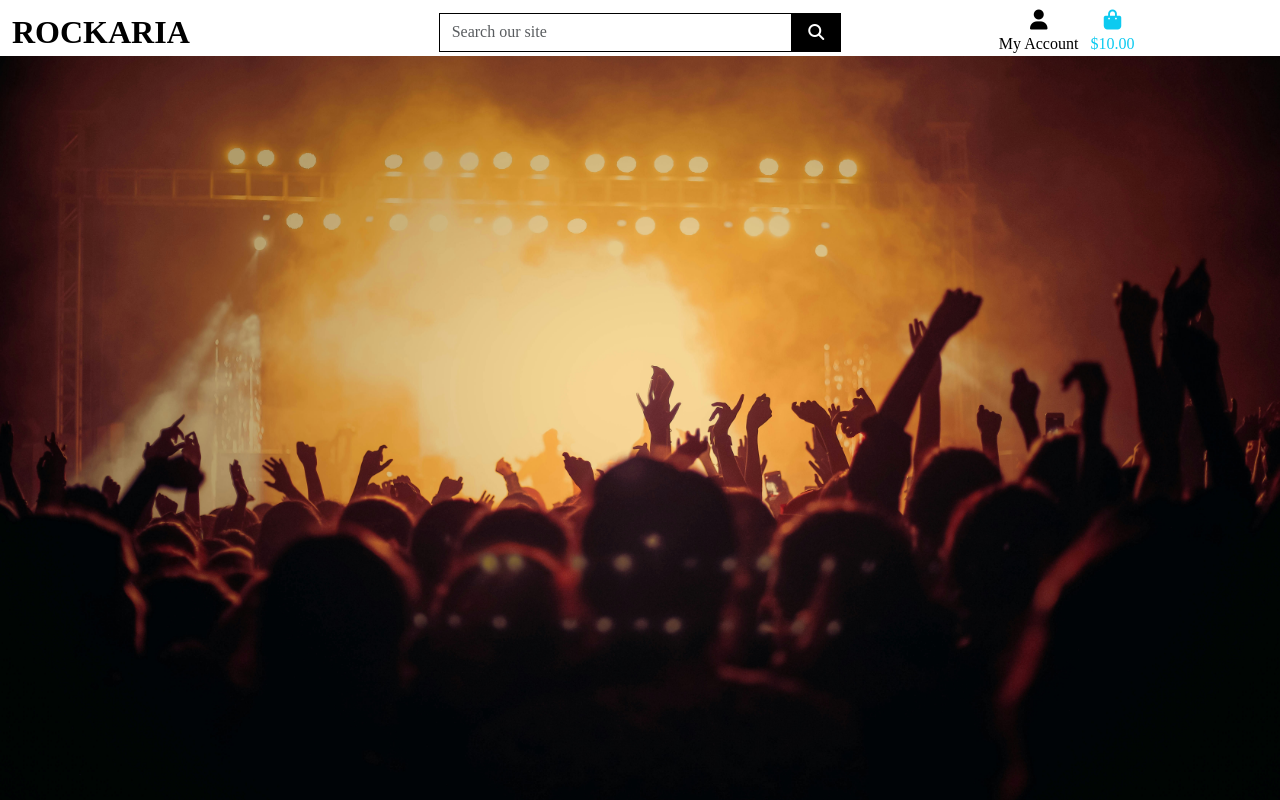
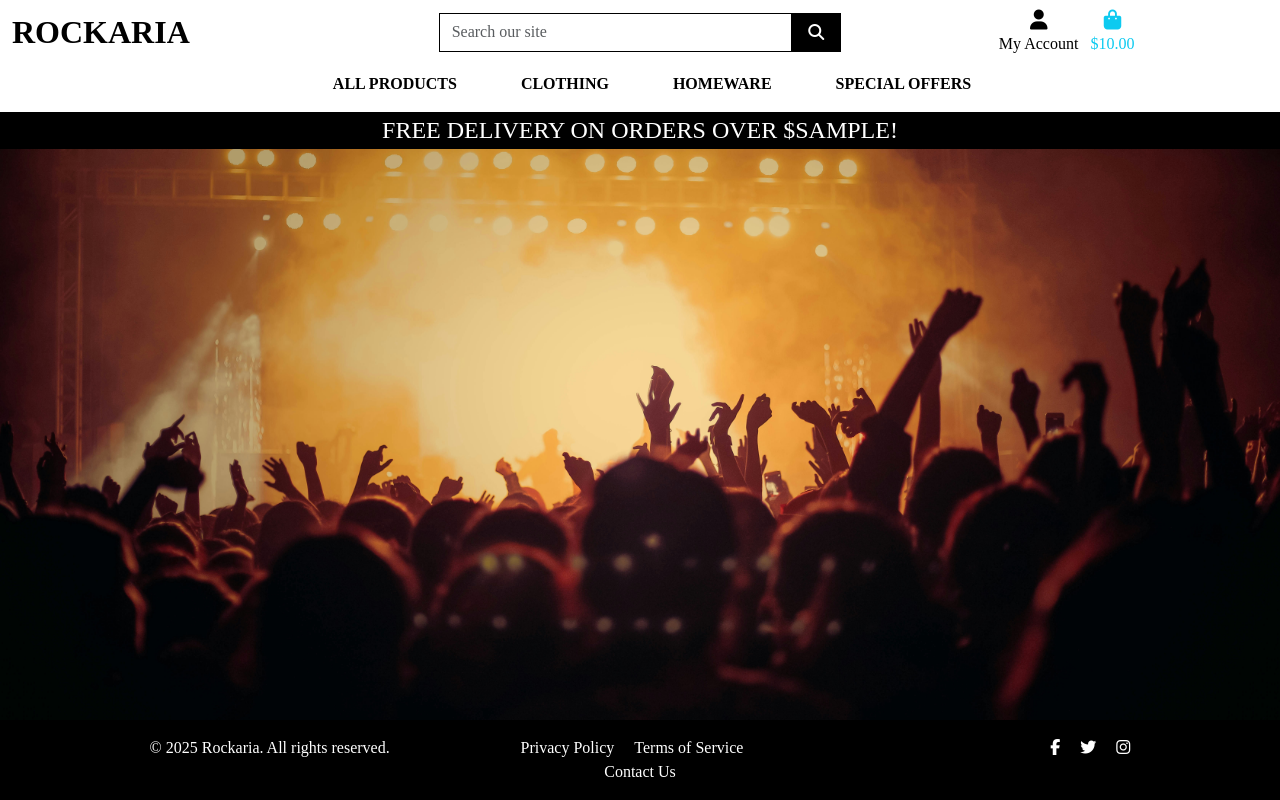
Before and after one commit to curran68/rockaria, a Django app: template templates/base.html in a window 1280 px wide. Run offline with Django 5.2, Linux system fonts and the light colour scheme; the template is opened without the code that fills it: most values are stand-ins (such as "Sample title", 1, 10 or a date in 2020); some libraries are stand-ins or nearby versions.

Commit message:
added more features to nav-bar

```diff
--- a/templates/base.html
+++ b/templates/base.html
@@ -18,6 +18,32 @@
     <link href="https://fonts.googleapis.com/css2?family=Lobster&display=swap" rel="stylesheet">
     <link href="https://fonts.googleapis.com/css2?family=Crimson+Text:ital,wght@0,400;0,600;0,700;1,400;1,600;1,700&display=swap" rel="stylesheet">
     <link rel="stylesheet" href="{% static 'css/base.css' %}">
+    <style>
+        /* Sticky footer adjustments */
+        body {
+            display: flex;
+            flex-direction: column;
+            min-height: 100vh; /* Ensures body takes full viewport height */
+        }
+        .main-content-wrapper {
+            flex-grow: 1; /* Allows this div to grow and push footer down */
+            /* The padding-top is already set inline, but could be here too */
+        }
+        footer {
+            background-color: #343a40; /* Dark background for footer */
+            color: #ffffff;
+            padding: 20px 0;
+            text-align: center;
+        }
+        footer a {
+            color: #ffffff;
+            text-decoration: none;
+            transition: color 0.3s ease;
+        }
+        footer a:hover {
+            color: #cccccc;
+        }
+    </style>
     {% endblock %}
 
     {% block extra_css %}
@@ -25,7 +51,6 @@
 
     {% block corejs %}
     <script src="https://kit.fontawesome.com/d76c2e330f.js" crossorigin="anonymous"></script>
-    <!-- Consolidated Bootstrap JS to only include the bundle -->
     <script src="https://cdn.jsdelivr.net/npm/bootstrap@5.3.6/dist/js/bootstrap.bundle.min.js" xintegrity="sha384-j1CDi7MgGQ12Z7Qab0qlWQ/Qqz24Gc6BM0thvEMVjHnfYGF0rmFCozFSxQBxwHKO" crossorigin="anonymous"></script>
     {% endblock %}
 
@@ -101,12 +126,27 @@
                 </ul>
             </div>
         </div>
+        <div class="row bg-white">
+      <nav class="navbar navbar-expand-lg navbar-light w-100">
+        <button class="navbar-toggler" type="button" data-toggle="collapse" data-target="#main-nav"
+          aria-controls="main-nav" aria-expanded="false" aria-label="Toggle navigation">
+          <span class="navbar-toggler-icon"></span>
+        </button>
+        {% include 'includes/mobile-top-header.html' %}
+        {% include 'includes/main-nav.html' %}
+      </nav>
+    </div>
+    <div id="delivery-banner" class="row text-center">
+      <div class="col bg-black text-white">
+        <h4 class="logo-font my-1">Free delivery on orders over ${{ free_shipping_threshold }}!</h4>
+      </div>
+    </div>
     </header>
 
     <!-- This div creates space for the fixed header, push content down -->
     <!-- You might need to adjust this padding-top value in base.css or style attribute
          to perfectly match your header's actual height. -->
-    <div style="padding-top: 100px;">
+    <div class="main-content-wrapper" style="padding-top: 100px;">
         {% if messages %}
         <div class="message-container"></div>
         {% endif %}
@@ -121,5 +161,30 @@
         {% endblock %}
     </div>
 
+    {# Moved footer inside the <body> tag #}
+    {% block footer %}
+    <footer class="container-fluid bg-black text-white text-center py-3">
+        <div class="container">
+            <div class="row">
+                <div class="col-md-4 text-center text-md-start mb-3 mb-md-0">
+                    <p class="mb-0">&copy; {% now "Y" %} Rockaria. All rights reserved.</p>
+                </div>
+                <div class="col-md-4 text-center mb-3 mb-md-0">
+                    <ul class="list-inline mb-0">
+                        <li class="list-inline-item me-3"><a href="#" class="text-white">Privacy Policy</a></li>
+                        <li class="list-inline-item me-3"><a href="#" class="text-white">Terms of Service</a></li>
+                        <li class="list-inline-item"><a href="#" class="text-white">Contact Us</a></li>
+                    </ul>
+                </div>
+                <div class="col-md-4 text-center text-md-end">
+                    <a href="#" class="text-white me-3"><i class="fab fa-facebook-f"></i></a>
+                    <a href="#" class="text-white me-3"><i class="fab fa-twitter"></i></a>
+                    <a href="#" class="text-white"><i class="fab fa-instagram"></i></a>
+                </div>
+            </div>
+        </div>
+    </footer>
+    {% endblock %}
+
   </body>
 </html>
--- /dev/null
+++ b/templates/includes/main-nav.html
@@ -0,0 +1,50 @@
+<div class="collapse navbar-collapse" id="main-nav">
+    <ul class="navbar-nav w-auto mx-auto">
+        <li class="nav-item dropdown">
+            <a class="logo-font fw-bold nav-link text-black me-5" href="#" id="all-products-link" data-bs-toggle="dropdown" aria-haspopup="true" aria-expanded="false">
+                All Products
+            </a>
+            <div class="dropdown-menu border-0" aria-labelledby="all-products-link">
+                <a href="" class="dropdown-item">By Price</a>
+                <a href="" class="dropdown-item">By Rating</a>
+                <a href="" class="dropdown-item">By Category</a>
+                <a href="" class="dropdown-item">All Products</a>
+            </div>
+        </li>
+
+        <li class="nav-item dropdown">
+            <a class="logo-font fw-bold nav-link text-black me-5" href="#" id="clothing-link" data-bs-toggle="dropdown" aria-haspopup="true" aria-expanded="false">
+                Clothing
+            </a>
+            <div class="dropdown-menu border-0" aria-labelledby="clothing-link">
+                <a href="" class="dropdown-item">Activewear &amp; Essentials</a>
+                <a href="" class="dropdown-item">Jeans</a>
+                <a href="" class="dropdown-item">Shirts</a>
+                <a href="" class="dropdown-item">All Clothing</a>
+            </div>
+        </li>
+
+        <li class="nav-item dropdown">
+            <a class="logo-font fw-bold nav-link text-black me-5" href="#" id="homeware-link" data-bs-toggle="dropdown" aria-haspopup="true" aria-expanded="false">
+                Homeware
+            </a>
+            <div class="dropdown-menu border-0" aria-labelledby="homeware-link">
+                <a href="" class="dropdown-item">Bed &amp; Bath</a>
+                <a href="" class="dropdown-item">Kitchen &amp; Dining</a>
+                <a href="" class="dropdown-item">All Homeware</a>
+            </div>
+        </li>
+
+        <li class="nav-item dropdown">
+            <a class="logo-font fw-bold nav-link text-black" href="#" id="specials-link" data-bs-toggle="dropdown" aria-haspopup="true" aria-expanded="false">
+                Special Offers
+            </a>
+            <div class="dropdown-menu border-0" aria-labelledby="specials-link">
+                <a href="" class="dropdown-item">New Arrivals</a>
+                <a href="" class="dropdown-item">Deals</a>
+                <a href="" class="dropdown-item">Clearance</a>
+                <a href="" class="dropdown-item">All Specials</a>
+            </div>
+        </li>
+    </ul>
+</div>
--- /dev/null
+++ b/templates/includes/mobile-top-header.html
@@ -0,0 +1,54 @@
+<li class="list-inline-item dropdown">
+    <a class="text-black nav-link d-block d-lg-none" href="#" id="mobile-search" data-bs-toggle="dropdown" aria-haspopup="true" aria-expanded="false">
+        <div class="text-center">
+            <div><i class="fas fa-search fa-lg"></i></div>
+            <p class="my-0">Search</p>
+        </div>
+    </a>
+    <div class="dropdown-menu border-0 w-100 p-3 rounded-0 my-0" aria-labelledby="mobile-search">
+        <form class="form" method="GET" action="">
+            <div class="input-group w-100">
+                <input class="form-control border border-black rounded-0" type="text" name="q" placeholder="Search our site">
+                <button class="btn btn-black border border-black rounded-0" type="submit">
+                    <span class="icon">
+                        <i class="fas fa-search"></i>
+                    </span>
+                </button>
+            </div>
+        </form>
+    </div>
+</li>
+<li class="list-inline-item dropdown">
+    <a class="text-black nav-link d-block d-lg-none" href="#" id="user-options" data-bs-toggle="dropdown" aria-haspopup="true" aria-expanded="false">
+        <div class="text-center">
+            <div><i class="fas fa-user fa-lg"></i></div>
+            <p class="my-0">My Account</p>
+        </div>
+    </a>
+    <div class="dropdown-menu border-0" aria-labelledby="user-options">
+        {% if request.user.is_authenticated %}
+            {% if request.user.is_superuser %}
+                <a href="{% url 'account_logout' %}" class="dropdown-item">Product Management</a>
+            {% endif %}
+            <a href="" class="dropdown-item">My Profile</a>
+            <a href="{% url 'account_logout' %}" class="dropdown-item">Logout</a>
+        {% else %}
+            <a href="{% url 'account_signup' %}" class="dropdown-item">Register</a>
+            <a href="{% url 'account_login' %}" class="dropdown-item">Login</a>
+        {% endif %}
+    </div>
+</li>
+<li class="list-inline-item">
+    <a class="{% if grand_total %}text-primary fw-bold{% else %}text-black{% endif %} nav-link d-block d-lg-none" href="">
+        <div class="text-center">
+            <div><i class="fas fa-shopping-bag fa-lg"></i></div>
+            <p class="my-0">
+                {% if grand_total %}
+                    ${{ grand_total|floatformat:2 }}
+                {% else %}
+                    $0.00
+                {% endif %}
+            </p>
+        </div>
+    </a>
+</li>
```
